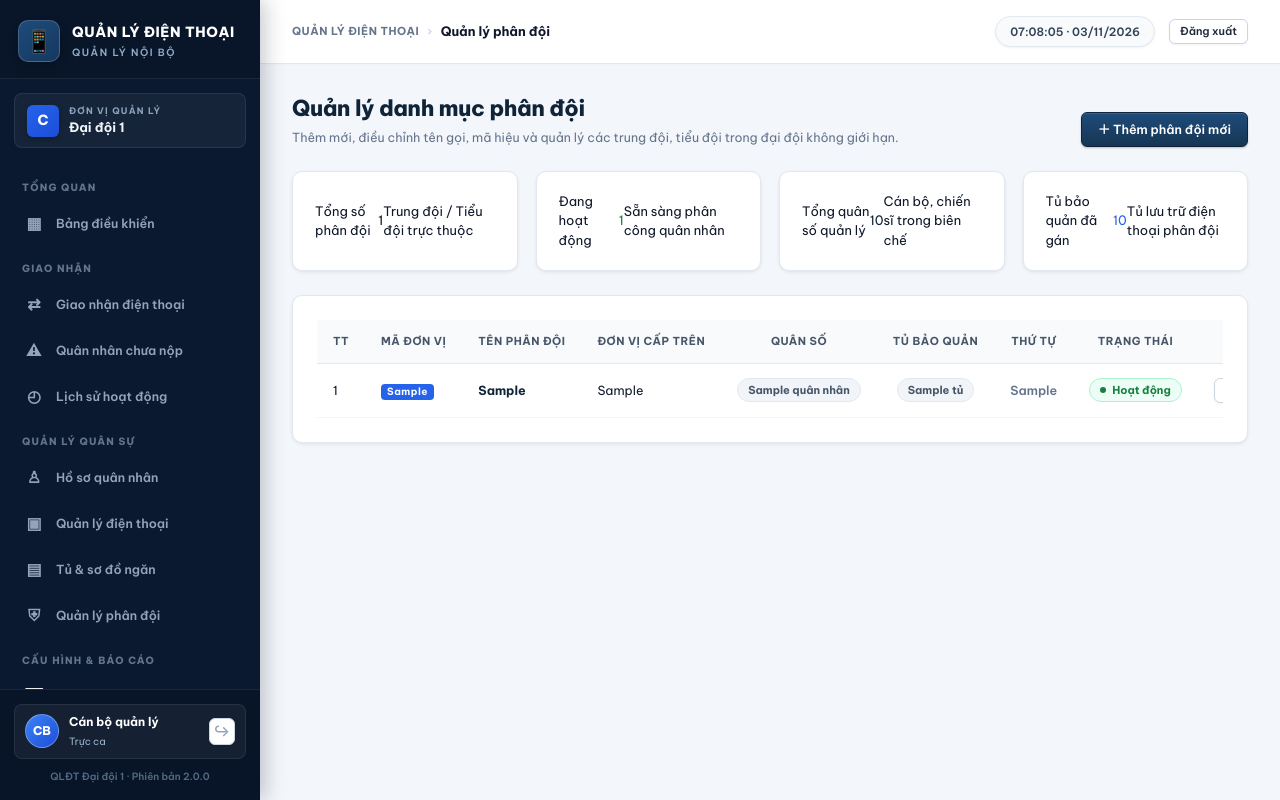
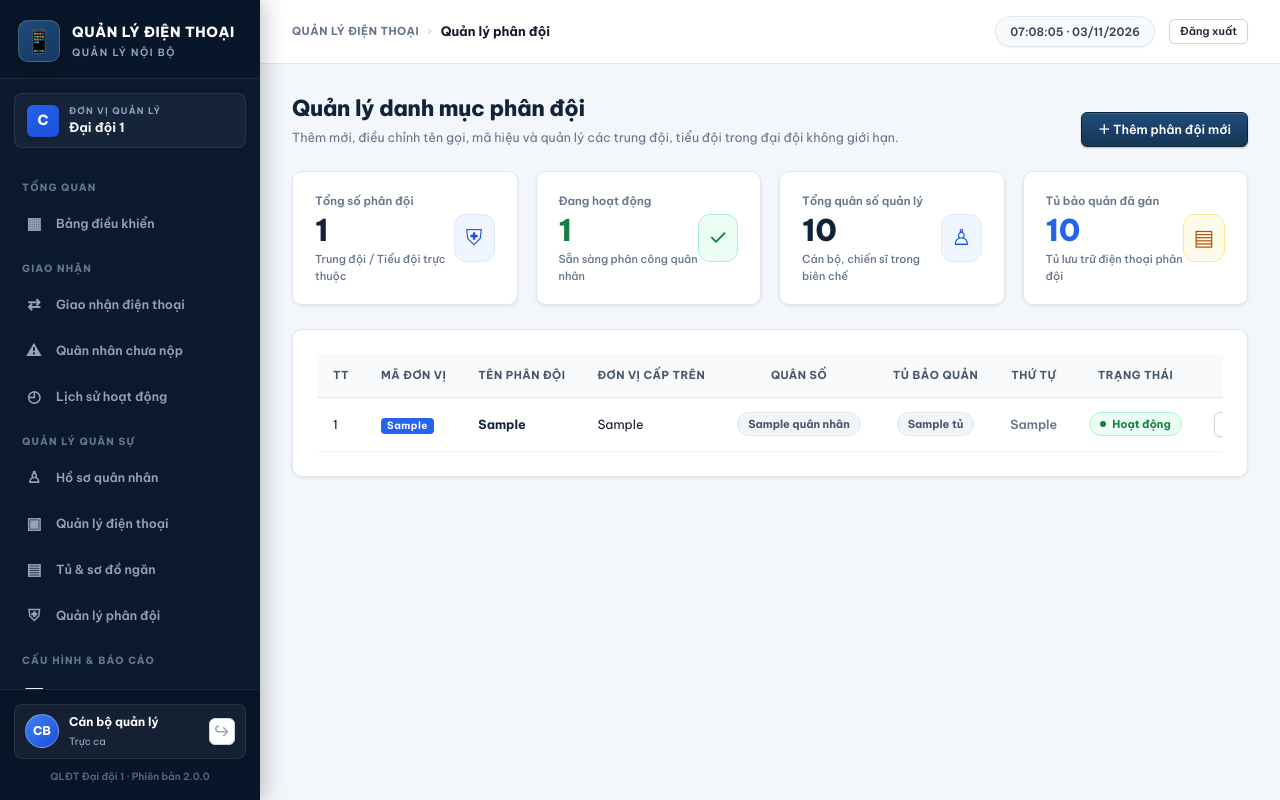
Before and after one commit to trungleminh111/qldt, a Python web app: template templates/cau_hinh/phan_doi.html in a window 1280 px wide. Run offline with Jinja, Linux system fonts and the light colour scheme; the template is opened without the code that fills it: most values are stand-ins (such as "Sample title", 1, 10 or a date in 2020).

Commit message:
Fix layout and styling of stat cards on phan doi page

```diff
--- a/templates/cau_hinh/phan_doi.html
+++ b/templates/cau_hinh/phan_doi.html
@@ -17,32 +17,38 @@
   </div>
 </div>
 
-<div class="stats-grid" style="grid-template-columns: repeat(4, 1fr); margin-bottom: 24px;">
+<div class="stats-grid" style="margin-bottom: 24px;">
   <div class="stat-card">
-    <div class="stat-label">Tổng số phân đội</div>
-    <div class="stat-value">{{ don_vi_list|selectattr('khoa_don_vi_cha')|list|length }}</div>
-    <div class="stat-desc">Trung đội / Tiểu đội trực thuộc</div>
+    <div class="stat-card-info">
+      <span>Tổng số phân đội</span>
+      <b>{{ don_vi_list|selectattr('khoa_don_vi_cha')|list|length }}</b>
+      <small>Trung đội / Tiểu đội trực thuộc</small>
+    </div>
+    <div class="stat-icon blue">⛨</div>
   </div>
   <div class="stat-card">
-    <div class="stat-label">Đang hoạt động</div>
-    <div class="stat-value" style="color: var(--green);">
-      {{ don_vi_list|selectattr('khoa_don_vi_cha')|selectattr('dang_dung')|list|length }}
+    <div class="stat-card-info">
+      <span>Đang hoạt động</span>
+      <b style="color: var(--green);">{{ don_vi_list|selectattr('khoa_don_vi_cha')|selectattr('dang_dung')|list|length }}</b>
+      <small>Sẵn sàng phân công quân nhân</small>
     </div>
-    <div class="stat-desc">Sẵn sàng phân công quân nhân</div>
+    <div class="stat-icon green">✓</div>
   </div>
   <div class="stat-card">
-    <div class="stat-label">Tổng quân số quản lý</div>
-    <div class="stat-value" style="color: var(--navy);">
-      {{ don_vi_list|sum(attribute='so_quan_nhan') }}
+    <div class="stat-card-info">
+      <span>Tổng quân số quản lý</span>
+      <b style="color: var(--navy-900);">{{ don_vi_list|sum(attribute='so_quan_nhan') }}</b>
+      <small>Cán bộ, chiến sĩ trong biên chế</small>
     </div>
-    <div class="stat-desc">Cán bộ, chiến sĩ trong biên chế</div>
+    <div class="stat-icon blue">♙</div>
   </div>
   <div class="stat-card">
-    <div class="stat-label">Tủ bảo quản đã gán</div>
-    <div class="stat-value" style="color: var(--blue);">
-      {{ don_vi_list|sum(attribute='so_tu') }}
+    <div class="stat-card-info">
+      <span>Tủ bảo quản đã gán</span>
+      <b style="color: var(--blue);">{{ don_vi_list|sum(attribute='so_tu') }}</b>
+      <small>Tủ lưu trữ điện thoại phân đội</small>
     </div>
-    <div class="stat-desc">Tủ lưu trữ điện thoại phân đội</div>
+    <div class="stat-icon amber">▤</div>
   </div>
 </div>
 
```
